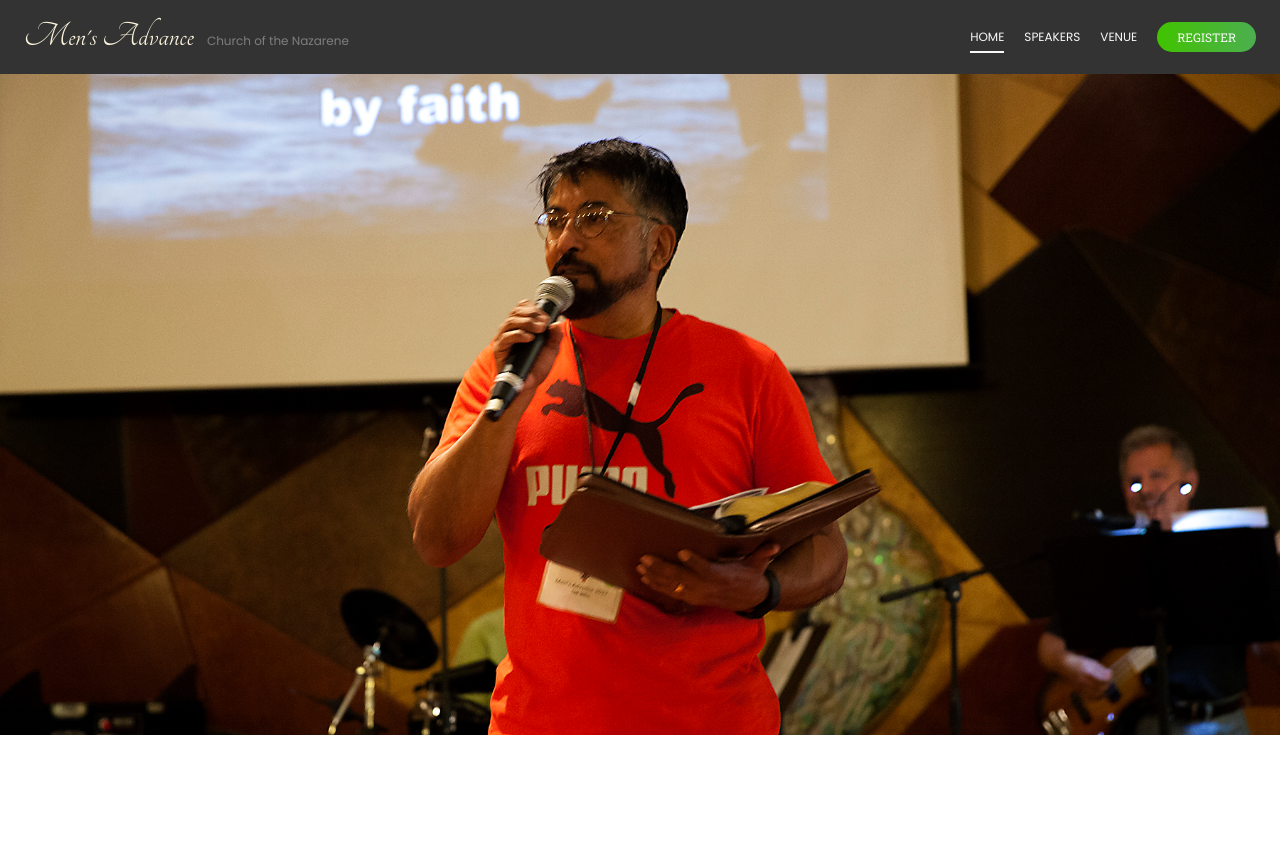
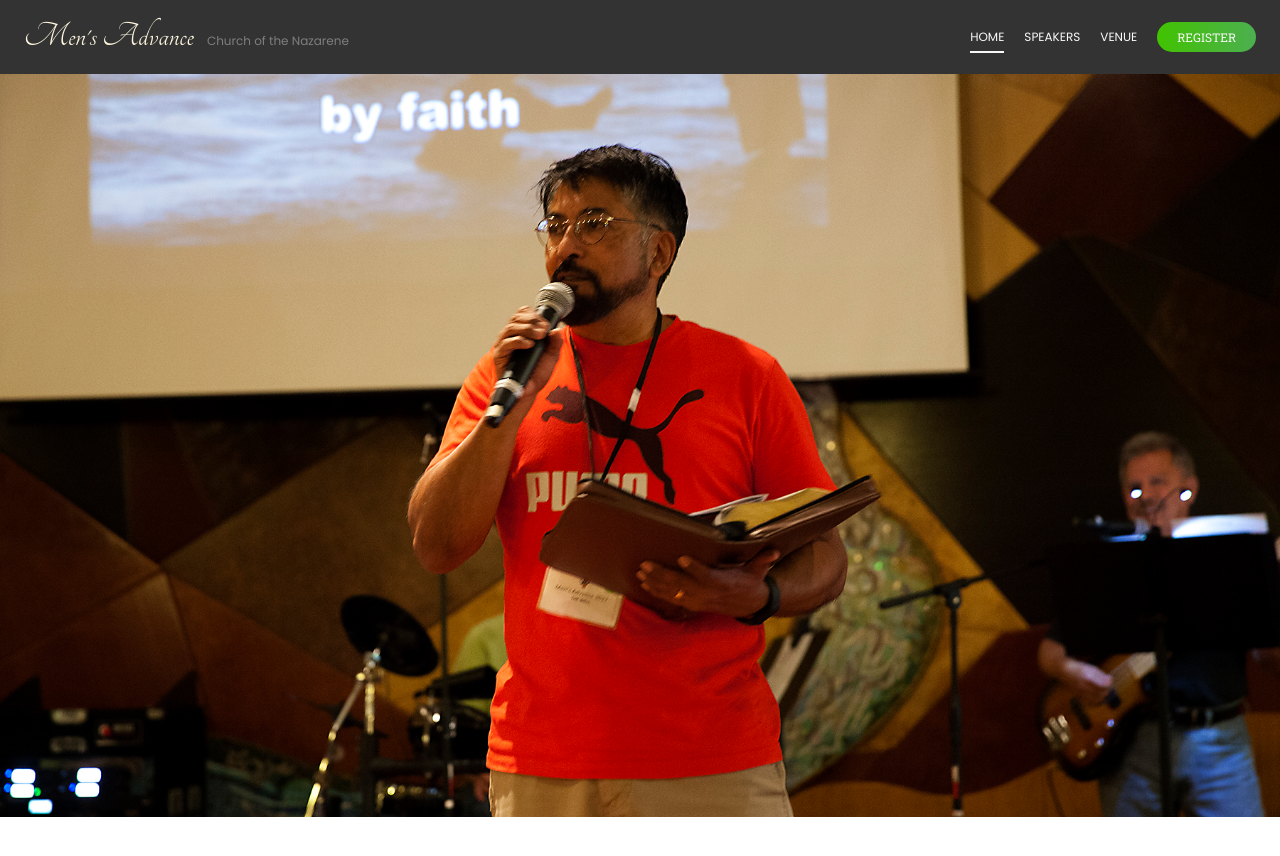
Before and after one commit to juliancoleman/mens-advance, a Jekyll site: the page built from index.html, in a window 1280 px wide. Shown: the top 856 px of the page. Built offline with Jekyll 4.4.1, drawn with Linux system fonts in a browser that asks for light colours.

Commit message:
further centers image

```diff
--- a/_includes/hero.html
+++ b/_includes/hero.html
@@ -1,3 +1,3 @@
-<figure class="hero" style="background: url({{ page.hero_url | relative_url }}) top 12% center no-repeat; background-size: cover;">
+<figure class="hero" style="background: url({{ page.hero_url | relative_url }}) top 15% center no-repeat; background-size: cover;">
 
 </figure>
--- a/_sass/components/hero.scss
+++ b/_sass/components/hero.scss
@@ -2,7 +2,7 @@
 
 .hero {
   margin: 0;
-  height: 80%;
+  height: 90%;
   background-repeat: no-repeat;
   background-size: cover;
 }
```
